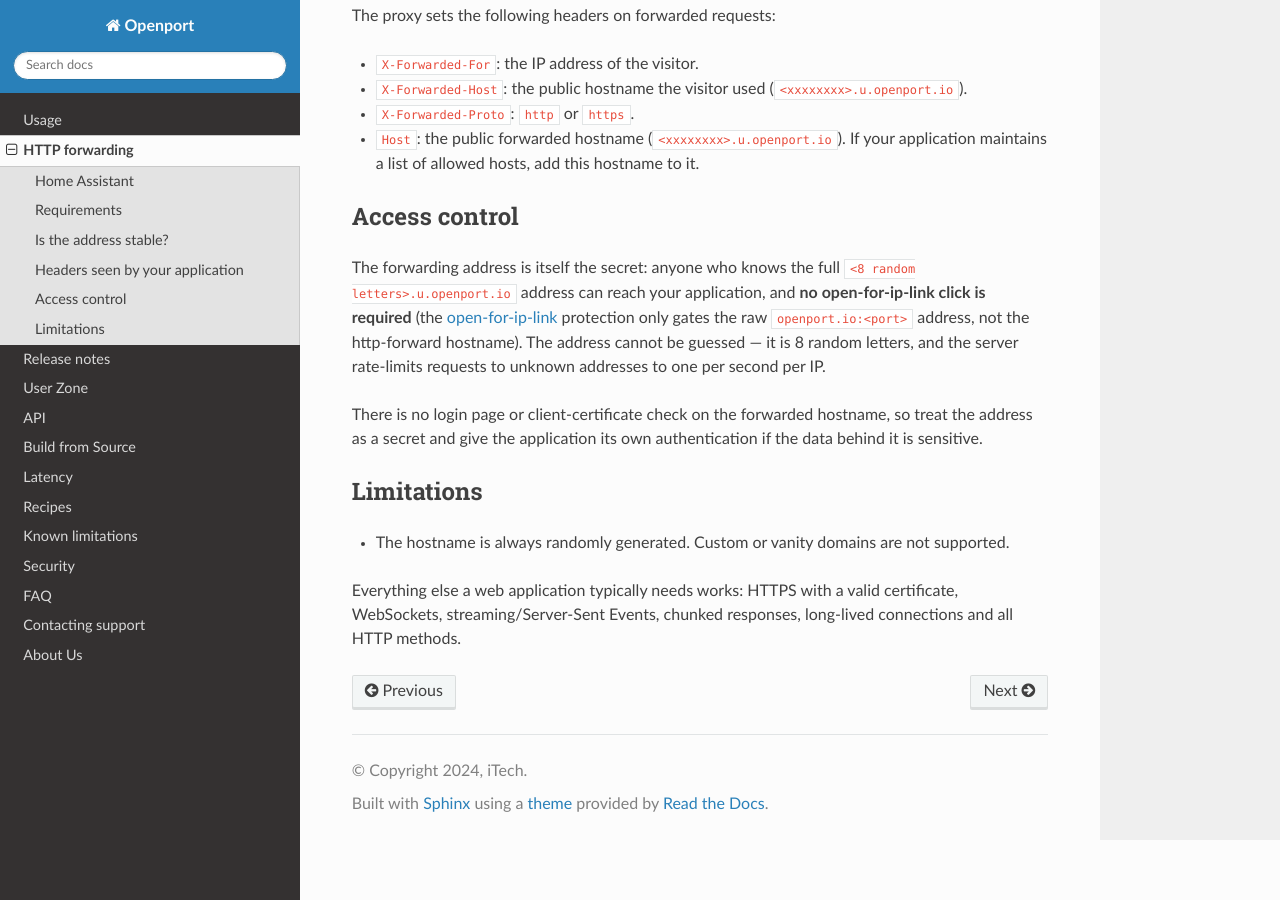
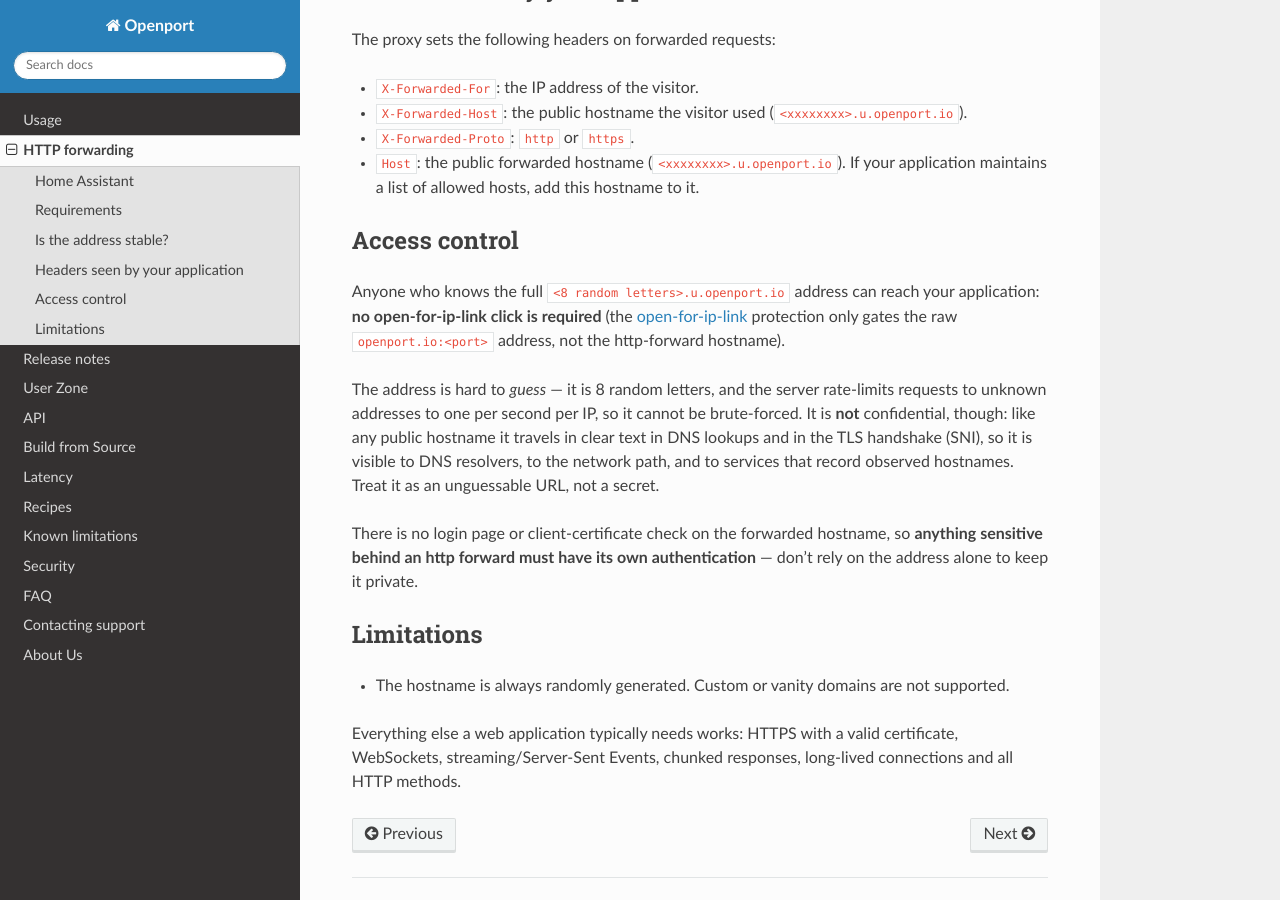
Before and after one commit to openportio/openport-docs, a Sphinx documentation site: the page built from docs/source/http_forwarding.rst, in a window 1280 px wide and 900 px high, scrolled down 1639 px. Built offline with Sphinx 7.4.7 and the Read the Docs theme 3.1.0, drawn with Linux system fonts in a browser that asks for light colours; some of the changed text lies outside the part shown.

Commit message:
docs: http forward address is unguessable, not confidential
Soften the "secret" wording: the 8-letter address plus the 1/s
rate-limit make it impractical to guess or brute-force, but it is not
confidential -- it travels in clear text in DNS lookups and the TLS SNI,
so DNS resolvers, the network path and passive-DNS services can observe
it. Frame it as an unguessable capability URL and state plainly that
anything sensitive must have its own authentication.

🤖 Generated with [Claude Code](https://claude.com/claude-code)

```diff
--- a/docs/source/http_forwarding.rst
+++ b/docs/source/http_forwarding.rst
@@ -21,8 +21,8 @@ regular TCP port, your session gets its own hostname:
 
 The hostname has the form ``<8 random letters>.u.<server>``, for example
 ``axkwjptb.u.openport.io`` or ``axkwjptb.u.spr.openport.io``, depending on which
-server your session lands on. The random part is a secret, so the address
-cannot be guessed.
+server your session lands on. The random part makes the address impractical to
+guess (see `Access control`_ for what that does and does not protect).
 
 Requests to this hostname are accepted on the standard ports:
 
@@ -91,17 +91,21 @@ The proxy sets the following headers on forwarded requests:
 Access control
 --------------
 
-The forwarding address is itself the secret: anyone who knows the full
-``<8 random letters>.u.openport.io`` address can reach your application, and
-**no open-for-ip-link click is required** (the :ref:`open-for-ip-link
-<open-for-ip-link>` protection only gates the raw ``openport.io:<port>``
-address, not the http-forward hostname). The address cannot be guessed — it is
-8 random letters, and the server rate-limits requests to unknown addresses to
-one per second per IP.
+Anyone who knows the full ``<8 random letters>.u.openport.io`` address can
+reach your application: **no open-for-ip-link click is required** (the
+:ref:`open-for-ip-link <open-for-ip-link>` protection only gates the raw
+``openport.io:<port>`` address, not the http-forward hostname).
+
+The address is hard to *guess* — it is 8 random letters, and the server
+rate-limits requests to unknown addresses to one per second per IP, so it
+cannot be brute-forced. It is **not** confidential, though: like any public
+hostname it travels in clear text in DNS lookups and in the TLS handshake
+(SNI), so it is visible to DNS resolvers, to the network path, and to services
+that record observed hostnames. Treat it as an unguessable URL, not a secret.
 
 There is no login page or client-certificate check on the forwarded hostname,
-so treat the address as a secret and give the application its own
-authentication if the data behind it is sensitive.
+so **anything sensitive behind an http forward must have its own
+authentication** — don't rely on the address alone to keep it private.
 
 Limitations
 -----------
```
